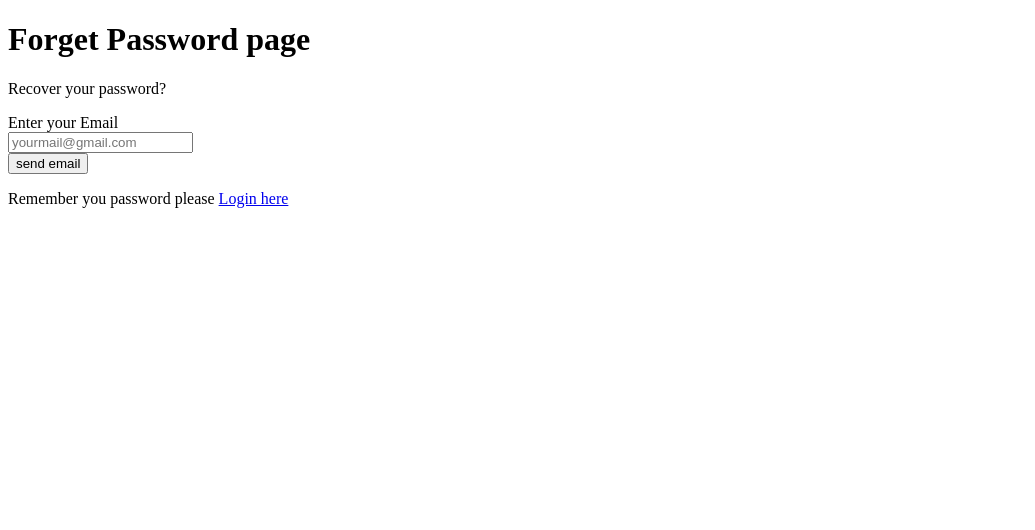
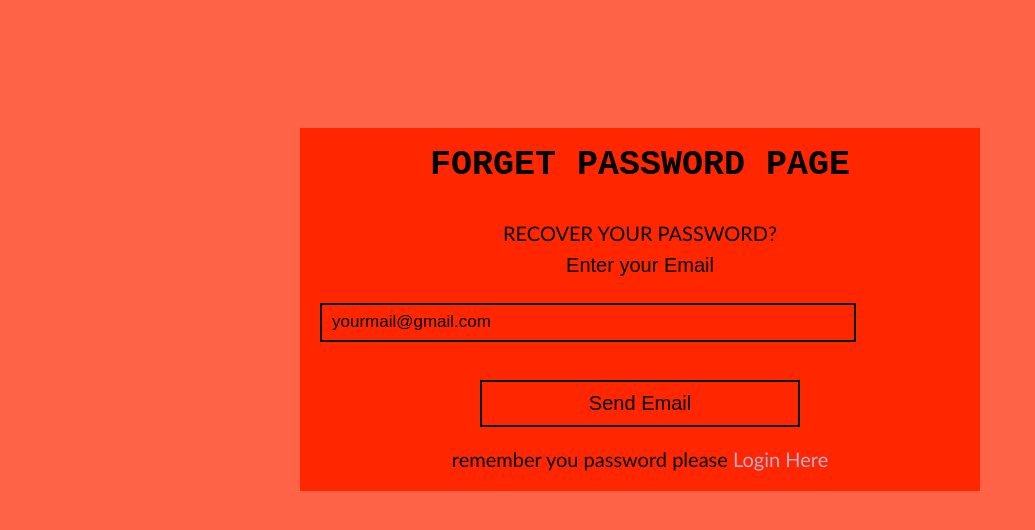
Before and after one commit to Siblur-Rahman/project-batch477, a plain HTML site: page first_project/page/reset.html in a window 1280 px wide. Shown: the whole page, without its empty margins (0-1035 px from the left). Drawn offline with Linux system fonts and the light colour scheme.

Commit message:
class8 video completed

```diff
--- a/first_project/css/style.css
+++ b/first_project/css/style.css
@@ -0,0 +1,83 @@
+*{
+    margin: 0;
+    padding: 0;
+    border: 0;
+    text-decoration: none;
+    outline: 0;
+}
+/* Element Selector */
+body{
+    background-color: tomato;
+}
+
+/* Id selector */
+#admin-box{
+    background-color: rgb(255, 38, 0);
+    text-align: center;
+    width: 50%;
+    margin: 10% auto;
+    padding: 20px;
+}
+/* Class Selector */
+.heading{
+    text-transform: uppercase;
+    font-size: 35px;
+    line-height: 35px;
+    font-family: 'Courier New', Courier, monospace;
+    margin-bottom: 38PX ;
+}
+
+
+/* Grouping Selector */
+input, label{
+    display: block;
+    width: 80%;
+}
+label{
+    font-size: 20PX;
+    line-height: 20PX;
+    margin: 10px auto ;
+    font-family: Arial, Helvetica, sans-serif;
+    font-weight: 600px;
+}
+input{
+    padding: 10px;
+    background-color: transparent;
+    border: 2px solid black;
+    color: black;
+}
+
+/* Pseudo Element */
+input::placeholder{
+  color: black;
+  font-size: 17px;
+}
+/* Attribute Selector */
+input[type="submit"]{
+    width: 50%;
+    margin: 20px auto;
+    text-transform: capitalize;
+    transition: ease-in 0.5s;
+    transition: ease-in-out 0.5s;
+    font-size: 20px;
+}
+
+/* Pseudo class */
+input[type="submit"]:hover {
+    background-color: black;
+    color: rgb(233, 217, 214);
+}
+p {
+    font-size: 20px;
+    text-transform: lowercase;
+    font-family: 'Gill Sans', 'Gill Sans MT', Calibri, 'Trebuchet MS', sans-serif;
+}
+.pg {
+    text-transform: uppercase;
+}
+
+/* Descendent Selector */
+p a {
+    text-transform: capitalize;
+    color: rgb(175, 175, 207);
+}
--- a/first_project/page/reset.html
+++ b/first_project/page/reset.html
@@ -4,13 +4,14 @@
     <meta charset="UTF-8">
     <meta http-equiv="X-UA-Compatible" content="IE=edge">
     <meta name="viewport" content="width=device-width, initial-scale=1.0">
+    <link rel="stylesheet" href="../css/style.css">
     <title>Forget Password page</title>
 </head>
 <body>
     <div id="admin-box">
         <h1 class="heading">Forget Password page</h1>
         <form action="">
-            <p>Recover your password?</p>
+            <p class="pg">Recover your password?</p>
             <label for="mail">Enter your Email</label><br/>
             <input type="email" name="mail" placeholder="yourmail@gmail.com"/><br/>
             <input type="submit" value="send email"/>
```
Also changed, not shown: first_project/index.html (+2 -1 lines), index.html (+0 -1 lines).
